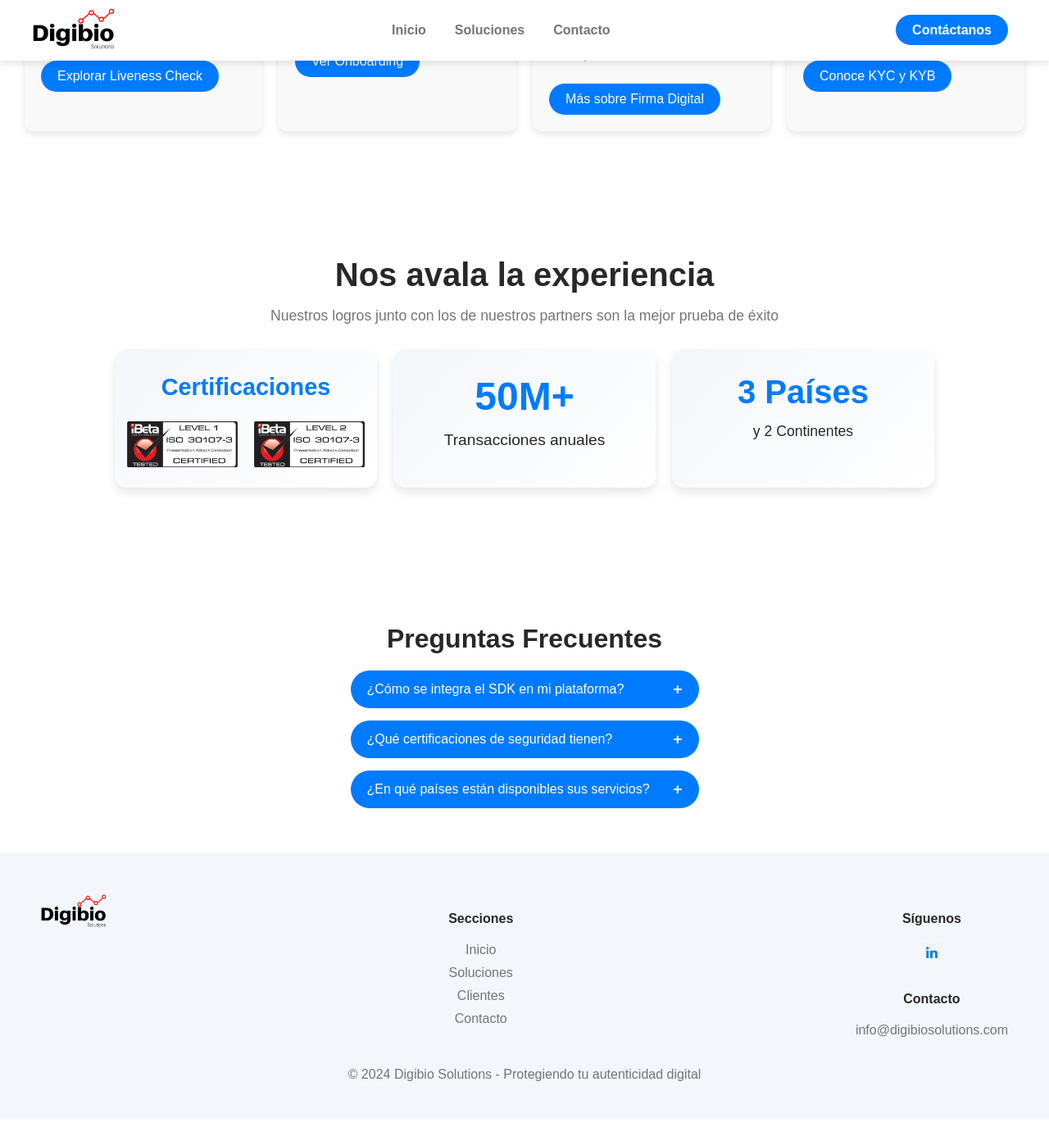
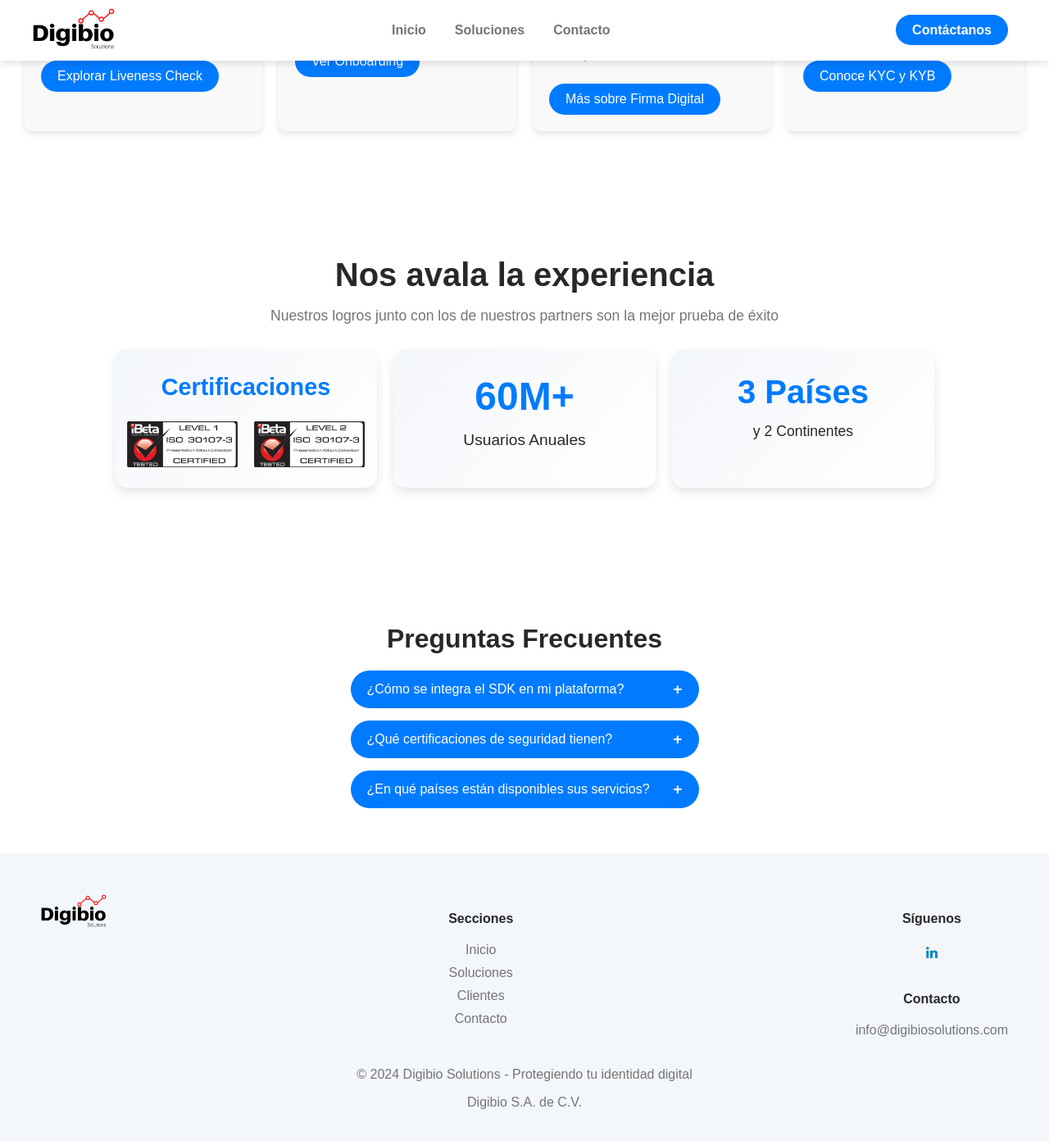
Before and after one commit to Digibiomx/digibiomx.github.io, a Jekyll site: the page built from index.html, in a window 1280 px wide and 1400 px high, scrolled down 744 px. Shown: the top 1392 px of the window at 82% size. Built offline with Jekyll 4.4.1, drawn with Linux system fonts in a browser that asks for light colours; before the commit the page ends 2110 px from its top, so only the background shows below that.

Commit message:
Correcciones Manuel.

```diff
--- a/_layouts/default.html
+++ b/_layouts/default.html
@@ -61,7 +61,8 @@
         </div>
         </div>
     </div>
-    <p>&copy; 2024 Digibio Solutions - Protegiendo tu autenticidad digital</p>
+    <p>&copy; 2024 Digibio Solutions - Protegiendo tu identidad digital</p>
+    <p>Digibio S.A. de C.V.</p>
 </footer>
 <script src="{{ '/assets/js/script.js' | relative_url }}"></script>
 </body>
--- a/index.html
+++ b/index.html
@@ -56,8 +56,8 @@ title: Inicio
         <!-- Tarjeta de Transacciones -->
         <div class="experience-card transaction-card">
             <div class="experience-content">
-                <div class="transaction-number">50M+</div>
-                <div class="transaction-text">Transacciones anuales</div>
+                <div class="transaction-number">60M+</div>
+                <div class="transaction-text">Usuarios Anuales</div>
             </div>
         </div>
 
```
